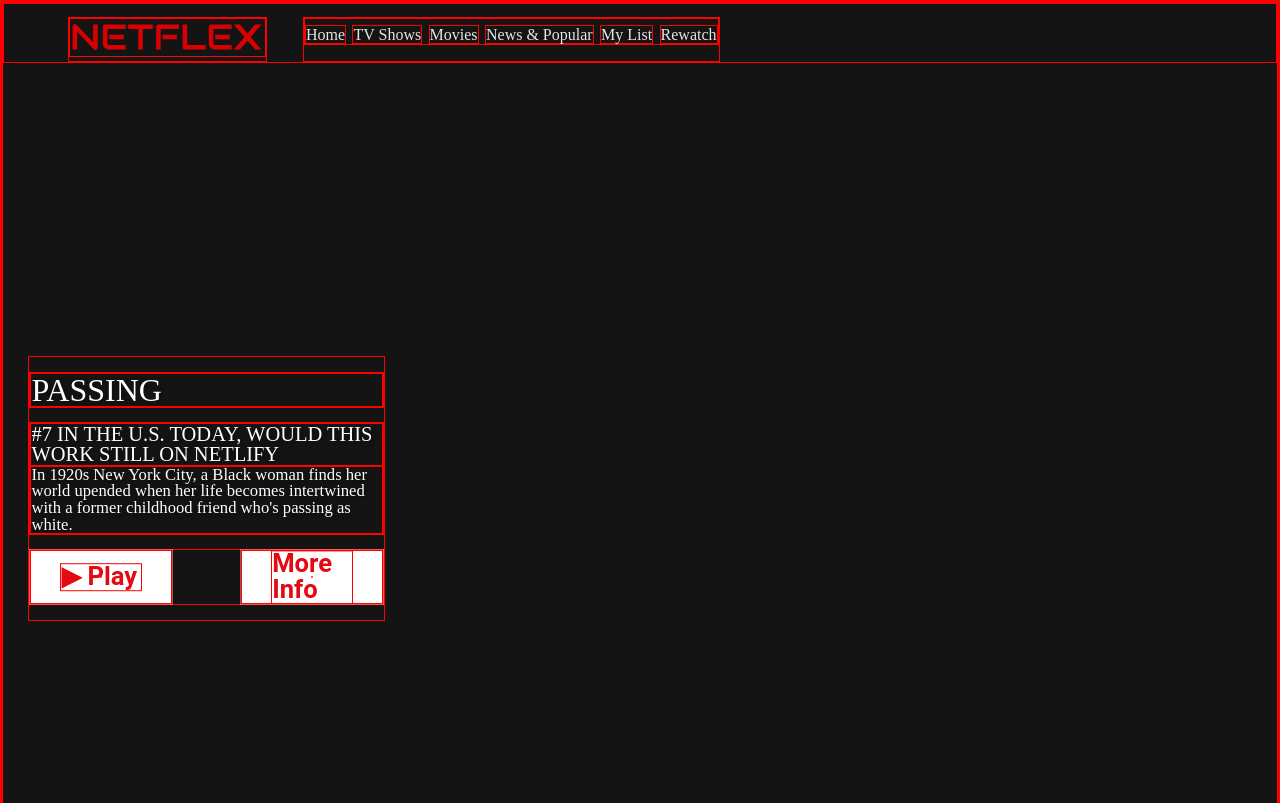
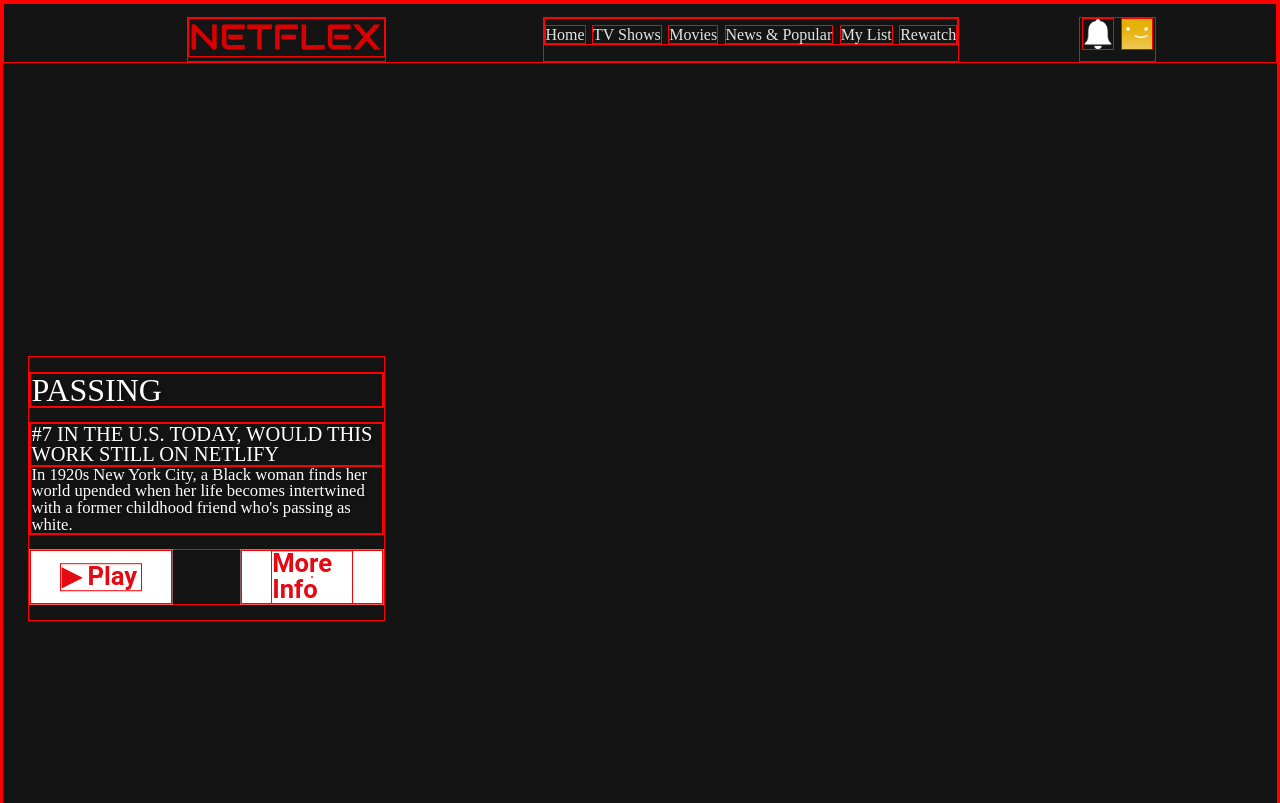
Before and after one commit to khaleel737/NetFlex, a website built with Parcel: page index.html in a window 1280 px wide. Shown: the top 803 px of the page. Built offline with nearby package versions, Linux system fonts and the light colour scheme; no server answers.

Commit message:
testing WorkedI

```diff
--- a/index.html
+++ b/index.html
@@ -28,7 +28,11 @@
             <a href="">My List</a>
             <a href="">Rewatch</a>
         </nav>
-        </div>
+    </div>
+    <div class="image">
+        <img src="Assets/notifications-services-89415.png" width="30px"/>
+        <img src="Assets/yellow-icon.png" width="30px"/>
+    </div>
     </div>
         <div class='home-page-image'>
             <div class='h1-title'>
--- a/src/Sass/main.css
+++ b/src/Sass/main.css
@@ -194,7 +194,15 @@ body {
     background-repeat: no-repeat;
     padding: 1% 0 0 5%;
     /* height: 0; */
+    justify-content: space-evenly;
 }
+
+.image {
+    /* margin: 0 9%; */
+    padding: 0 0.2%;
+    /* justify-content: space-evenly; */
+}
+
 
 .nav-div {
     margin-left: 3%;
```
Also changed, not shown: Assets/notifications-services-89415.png (added), Assets/white-notification-bell-icon-transparent-background-11638985030nycenfyruw.png (added), Assets/yellow-icon.png (added), 2 other files.
